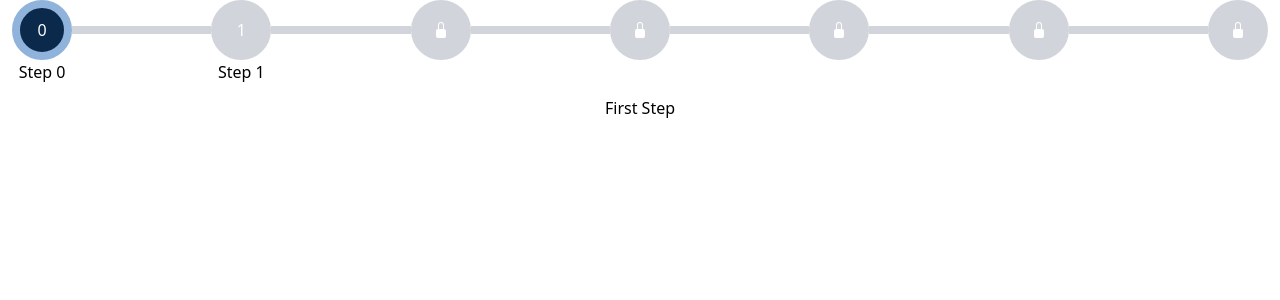
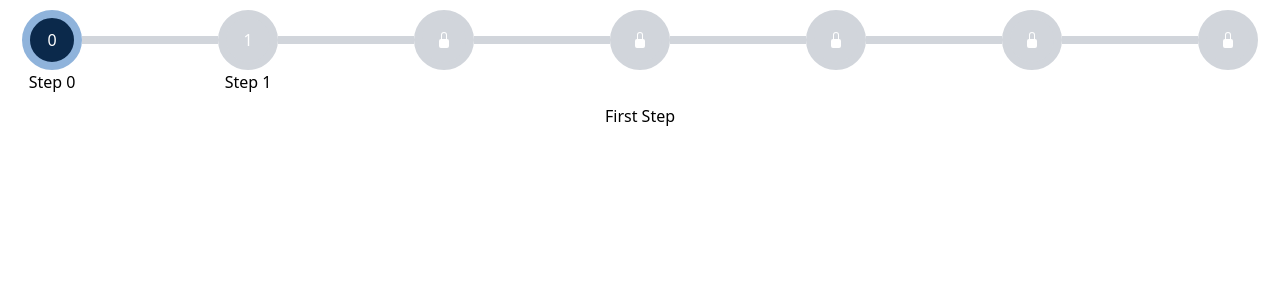
Before and after one commit to tkwant/react-steps, a React (Vite) app: page / in a window 1280 px wide. Shown: the top 300 px of the page. Built offline with nearby package versions, Linux system fonts and the light colour scheme.

Commit message:
added style prop, deleted tailwindcss from demo

```diff
--- a/src/App.tsx
+++ b/src/App.tsx
@@ -7,13 +7,17 @@ const App: React.FC<Props> = () => {
   const renderContent = () => {
     switch (curStep) {
       case 0:
-        return <div className="flex justify-center mt-3">First Step</div>;
+        return (
+          <div style={{ display: "flex", justifyContent: "center" }}>
+            First Step
+          </div>
+        );
       case 1:
         return (
-          <div className="flex justify-center mt-3">
-            <p className="mr-2">My Validation: </p>
+          <div style={{ display: "flex", justifyContent: "center" }}>
+            <p style={{ marginRight: 2 }}>My Validation: </p>
             <input
-              className="border-4 border-red-300"
+              style={{ border: "2px solid red" }}
               onChange={(e) => setStep2Data(e.currentTarget.value)}
               value={step2Data}
             />
@@ -26,7 +30,11 @@ const App: React.FC<Props> = () => {
 
   return (
     <>
-      <Stepper curStep={curStep} setCurStep={setCurStep}>
+      <Stepper
+        style={{ padding: 10 }}
+        curStep={curStep}
+        setCurStep={setCurStep}
+      >
         <Step label="Step 0 " />
         <Step label="Step 1" />
         <Step locked={step2Data === ""}>??</Step>
--- a/src/Stepper/Stepper.tsx
+++ b/src/Stepper/Stepper.tsx
@@ -14,6 +14,7 @@ interface StepperProps {
   progressBarActiveColor?: string;
   progressBarBackgroundColor?: string;
   smallScreenShowProgressbar?: boolean;
+  style?: React.CSSProperties;
 }
 
 export const Stepper: React.FC<StepperProps> = ({
@@ -27,6 +28,7 @@ export const Stepper: React.FC<StepperProps> = ({
   progressBarActiveColor,
   progressBarBackgroundColor,
   smallScreenShowProgressbar,
+  style,
 }) => {
   const elements: any = [];
   const isFirst = curStep == 0;
@@ -85,7 +87,9 @@ export const Stepper: React.FC<StepperProps> = ({
         </div>
       )}
 
-      <ul className="flex flex-row justify-between mx-3">{elements}</ul>
+      <ul style={style} className="flex flex-row justify-between mx-3">
+        {elements}
+      </ul>
     </>
   );
 };
```
